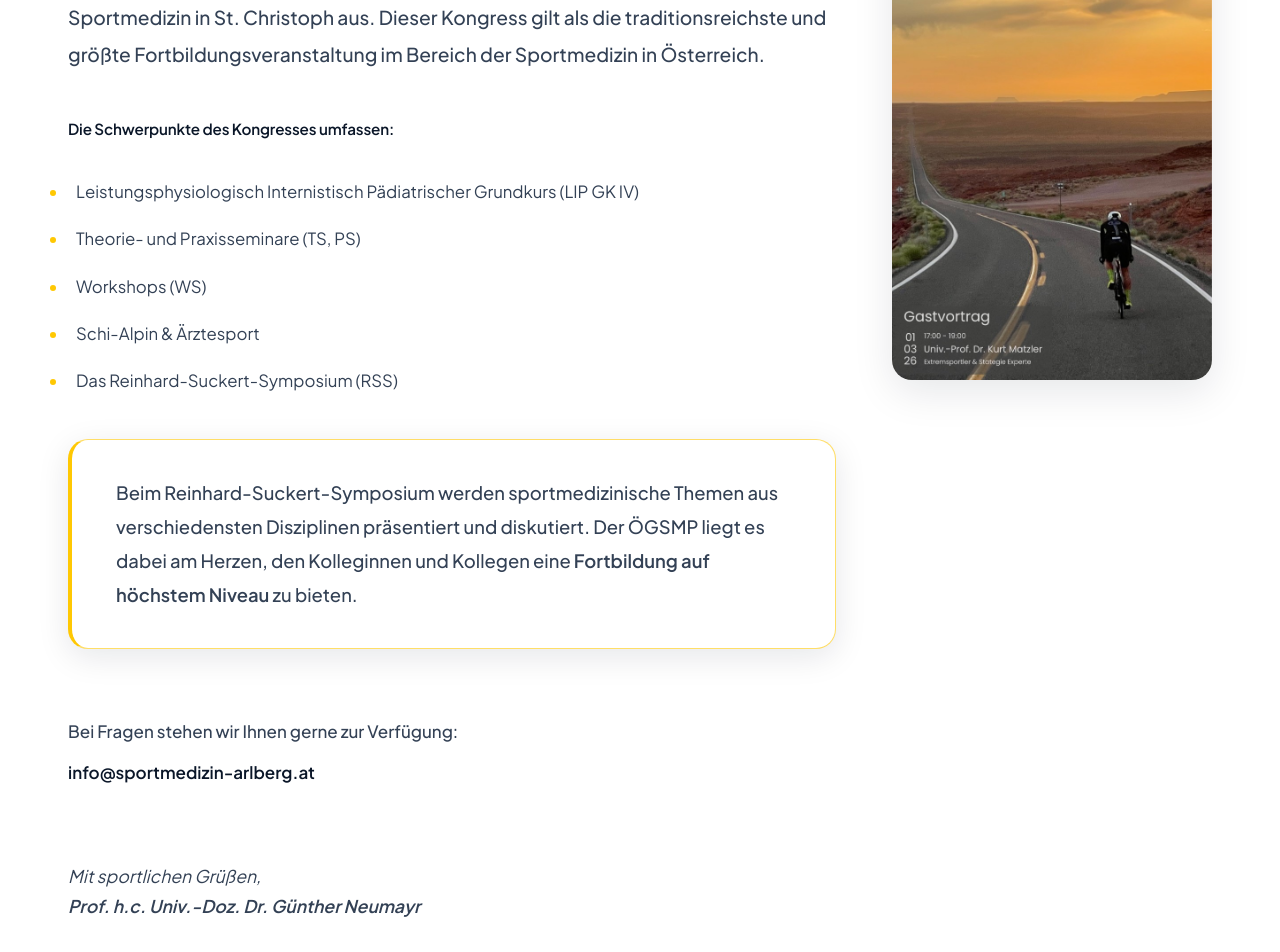
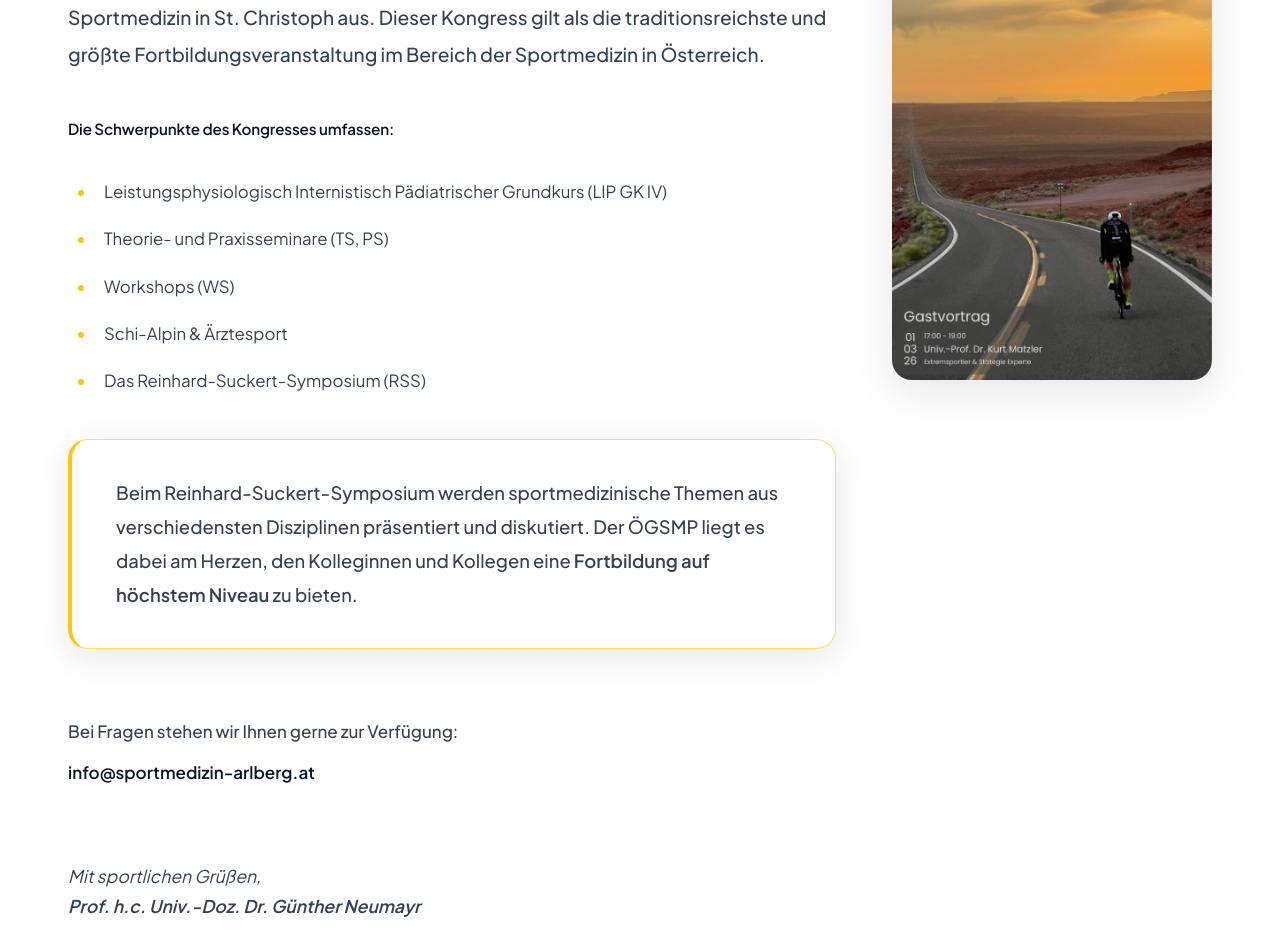
Before and after one commit to pascalsomepanion/Kongress-app, a React (Vite) app: page / in a window 1280 px wide. Shown: the part 1036-1988 px from the top of the page. Built offline with nearby package versions, Linux system fonts and the light colour scheme.

Commit message:
Update footer styles and remove logo display
Removed footer logo display and adjusted styles.

```diff
--- a/src/App.css
+++ b/src/App.css
@@ -324,7 +324,6 @@
 
 .welcome__content .welcome__lead,
 .welcome__content .subsection-title,
-.welcome__content .welcome__list,
 .welcome__content .pull-quote,
 .welcome__content .contact-box,
 .welcome__content .signature {
@@ -1620,8 +1619,7 @@
     gap: 32px;
   }
   .footer__logo {
-    order: 1;
-    text-align: center;
+    display: none;
   }
   .footer__quote {
     order: 2;
```
